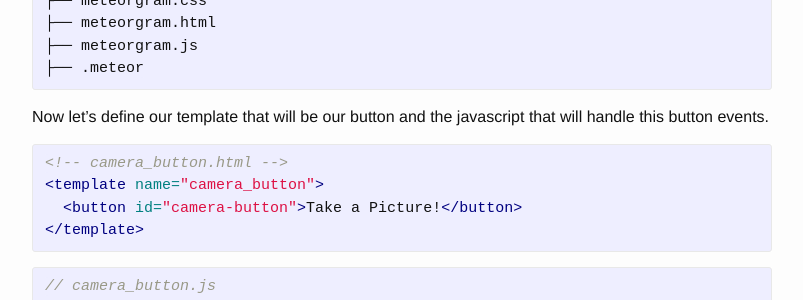
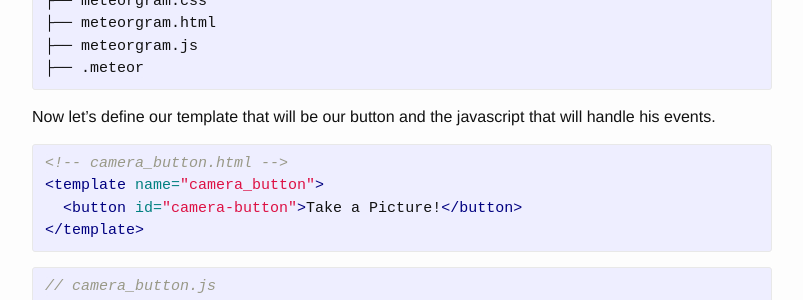
Before and after one commit to lnmunhoz/blog, a Jekyll site: the page built from _posts/2015-03-20-taking-pictures-with-meteor.md, in a window 1280 px wide and 900 px high, scrolled down 536 px. Shown: the part 152-452 px from the top of the window, without its empty margins (238-1041 px from the left). Built offline with Jekyll 4.4.1, drawn with Linux system fonts in a browser that asks for light colours.

Commit message:
Fix english

```diff
--- a/_posts/2015-03-20-taking-pictures-with-meteor.md
+++ b/_posts/2015-03-20-taking-pictures-with-meteor.md
@@ -34,7 +34,7 @@ Your project tree should be like this right now:
 {% endhighlight %}
 
 
-Now let's define our template that will be our button and the javascript that will handle this button events.
+Now let's define our template that will be our button and the javascript that will handle his events.
 
 {% highlight html %}
 <!-- camera_button.html -->
```
